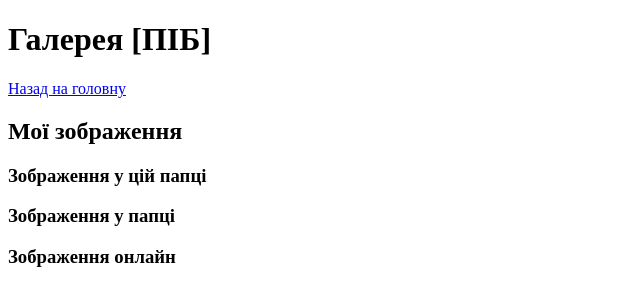
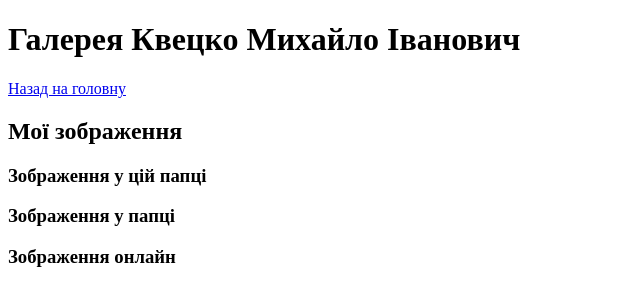
Before and after one commit to KarambitUR/first, a plain HTML site: page gallery.html in a window 1280 px wide. Shown: the whole page, without its empty margins (0-640 px from the left). Drawn offline with Linux system fonts and the light colour scheme.

Commit message:
Update gallery.html

```diff
--- a/gallery.html
+++ b/gallery.html
@@ -1,10 +1,10 @@
 <!DOCTYPE html>
 <html>
 <head>
-    <title>Галерея [ПІБ]</title>
+    <title>Галерея Квецко Михайло Іванович</title>
 </head>
 <body>
-    <h1>Галерея [ПІБ]</h1>
+    <h1>Галерея Квецко Михайло Іванович</h1>
     <p><a href="index.html">Назад на головну</a></p>
 
     <h2>Мої зображення</h2>
```
